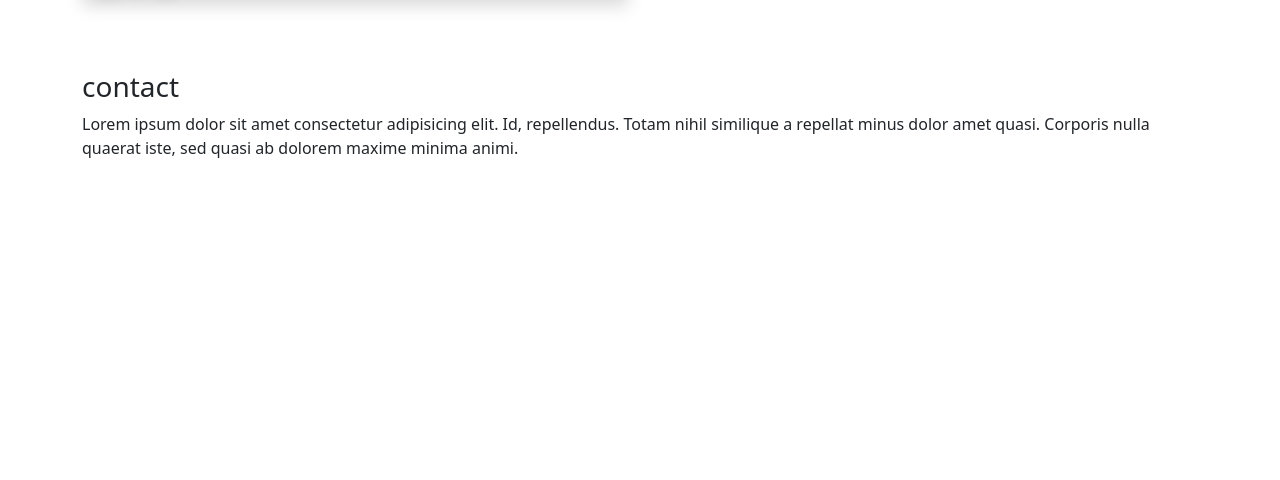
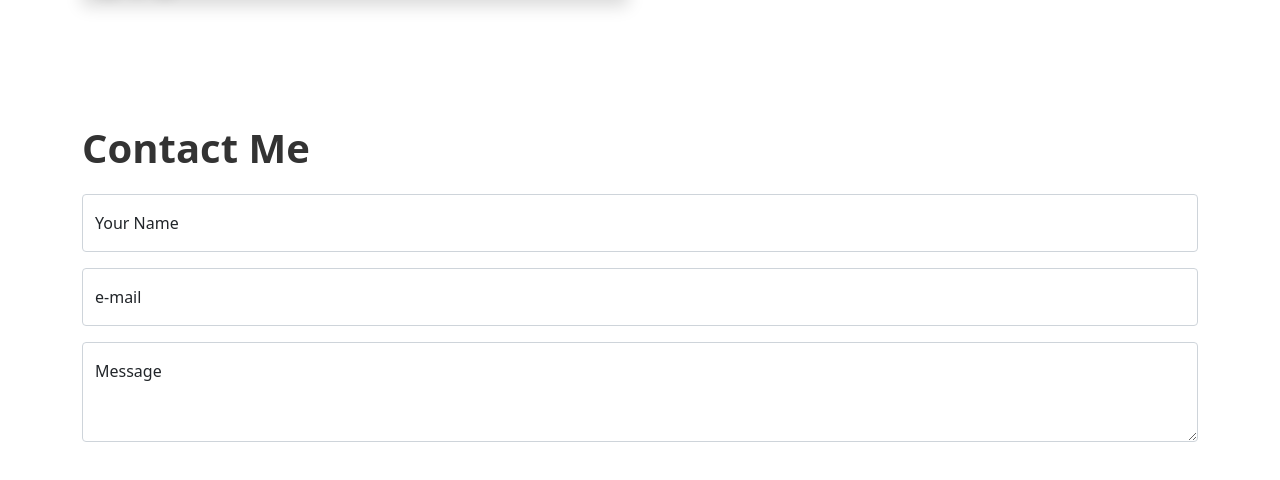
Before and after one commit to majster-pl/my-portfolio, a React (Create React App) app: page / in a window 1280 px wide. Shown: the part 3429-3909 px from the top of the page. Built offline with nearby package versions, Linux system fonts and the light colour scheme.

Commit message:
Initial code for contact me section

```diff
--- /dev/null
+++ b/src/components/Contact.js
@@ -0,0 +1,42 @@
+import { Container, Form, FloatingLabel } from "react-bootstrap";
+import { Fade } from "react-reveal";
+
+const Projects = ({ id }) => {
+  return (
+    <div
+      id={id}
+      className="w-100 m-0 p-0 unselectable"
+      style={{ minHeight: "35rem" }}
+    >
+      <Container className="py-5">
+        <Fade top cascade>
+          <p className="fs-1 text-gray fw-bold">Contact Me</p>
+        </Fade>
+        <FloatingLabel
+          controlId="floatingName"
+          label="Your Name"
+          className="mb-3"
+        >
+          <Form.Control type="text" placeholder="Enter you name" />
+        </FloatingLabel>
+
+        <FloatingLabel
+          controlId="floatingEmail"
+          label="e-mail"
+          className="mb-3"
+        >
+          <Form.Control type="email" placeholder="name@example.com"/>
+        </FloatingLabel>
+        <FloatingLabel controlId="floatingMessage" label="Message">
+          <Form.Control
+            as="textarea"
+            placeholder="Enter your message"
+            style={{ height: "100px" }}
+          />
+        </FloatingLabel>
+      </Container>
+    </div>
+  );
+};
+
+export default Projects;
--- a/src/components/MiddleSection.js
+++ b/src/components/MiddleSection.js
@@ -4,6 +4,7 @@ import AboutMe from "./AboutMe";
 import Intro from "./Intro";
 import Skills from "./Skills";
 import Projects from "./Projects";
+import Contact from "./Contact";
 
 const MiddleSection = ({ openAppPreview, setAppPreviewData }) => {
 
@@ -14,13 +15,7 @@ const MiddleSection = ({ openAppPreview, setAppPreviewData }) => {
             <AboutMe id={"about"} />
             <Skills id={"skills"} />
             <Projects id={"projects"} openAppPreview={openAppPreview} setAppPreviewData={setAppPreviewData} />
-
-            <div id="contact" style={{ minHeight: "30rem" }}>
-                <Container>
-                    <h3>contact</h3>
-                    Lorem ipsum dolor sit amet consectetur adipisicing elit. Id, repellendus. Totam nihil similique a repellat minus dolor amet quasi. Corporis nulla quaerat iste, sed quasi ab dolorem maxime minima animi.
-                </Container>
-            </div>
+            <Contact id="contact"/>
         </>
     )
 }
```
